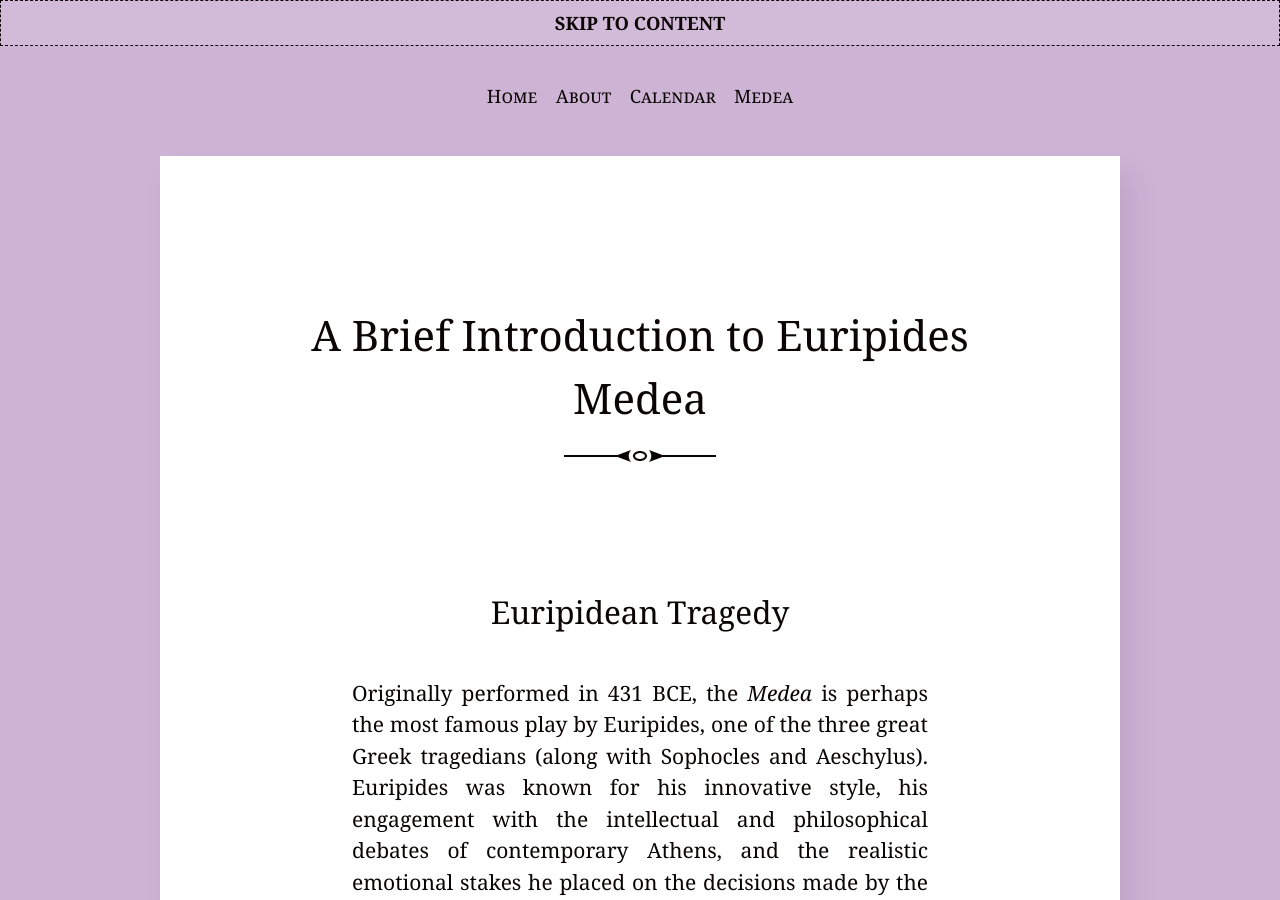
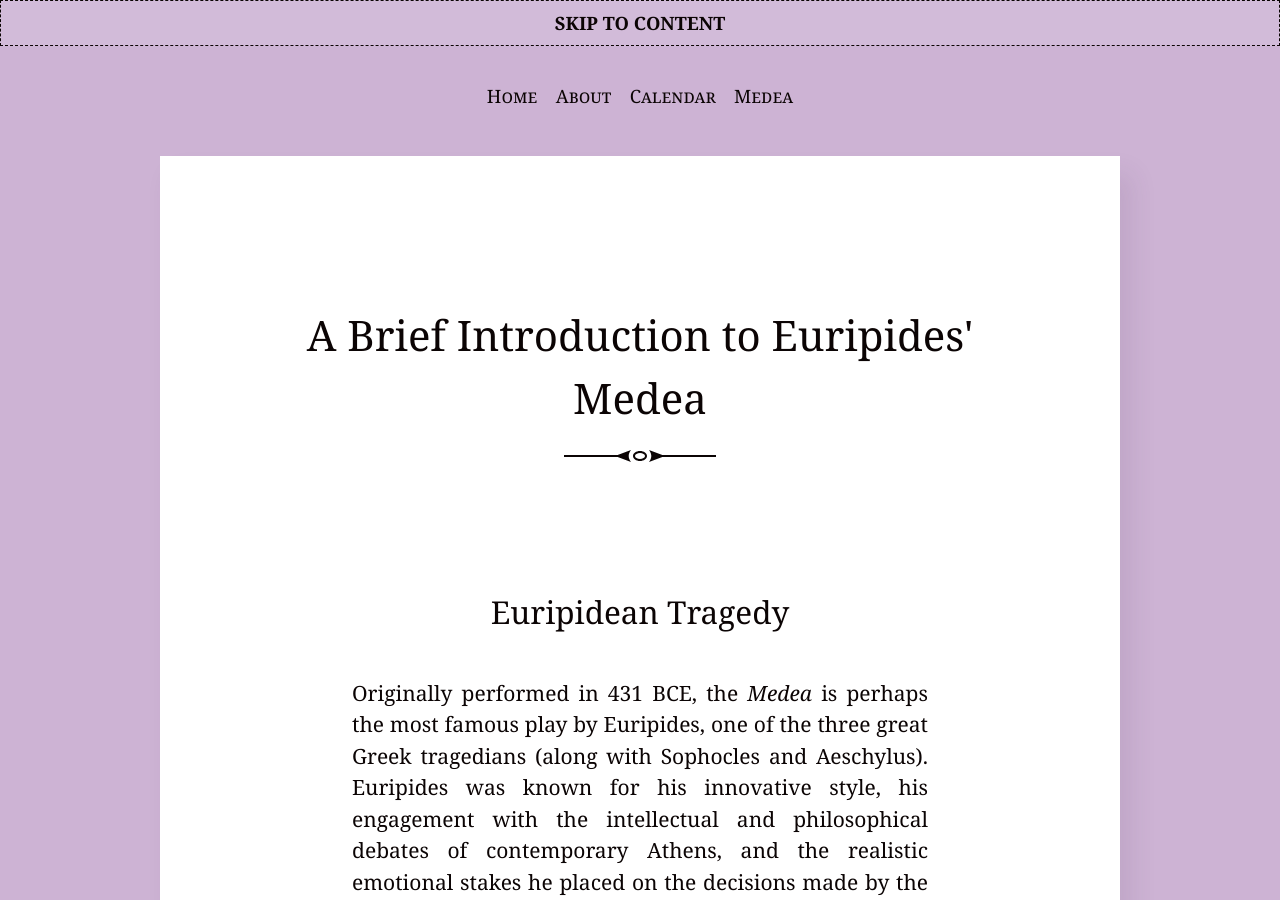
Before and after one commit to digbmc/media-medea, a Jekyll site: the page built from _posts/2023-02-07-intro-to-medea.md, in a window 1280 px wide and 900 px high. Built offline with Jekyll 4.4.1, drawn with Linux system fonts in a browser that asks for light colours.

```diff
--- a/_posts/2023-02-07-intro-to-medea.md
+++ b/_posts/2023-02-07-intro-to-medea.md
@@ -1,6 +1,6 @@
 ---
 layout: post
-title: "A Brief Introduction to Euripides Medea"
+title: "A Brief Introduction to Euripides' Medea"
 author: "Audrey Wallace"
 categories:
 ---
```
